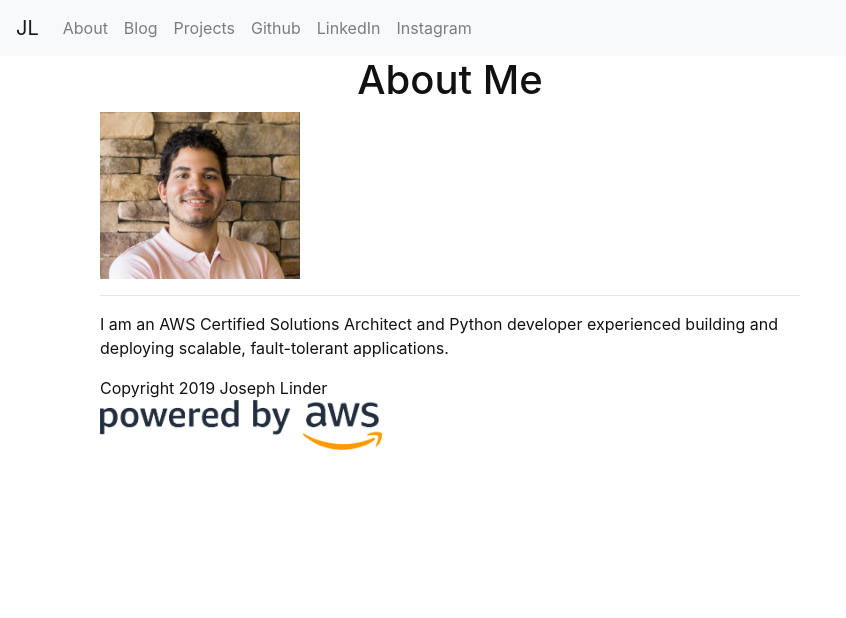
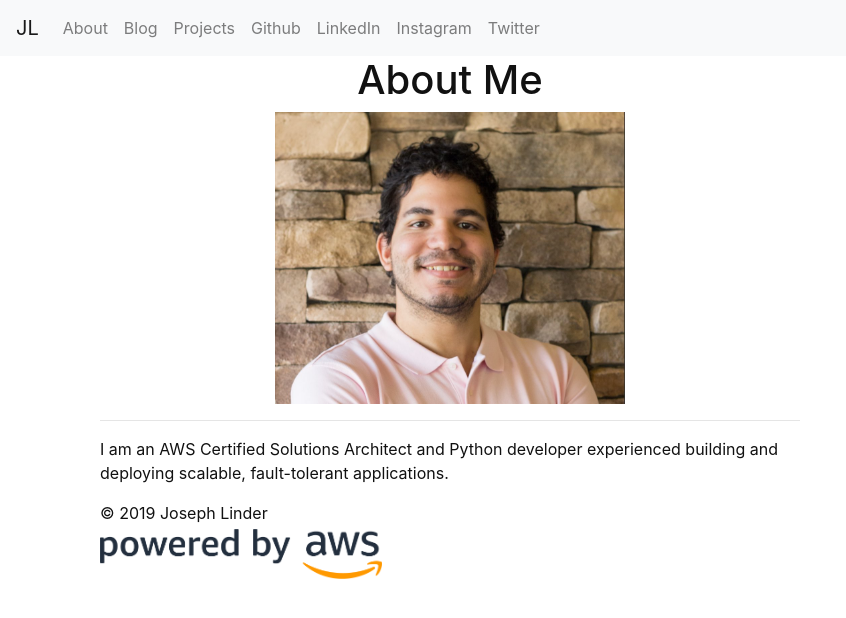
Before and after one commit to jmlinder/jmlinder-blog-elasticbeanstalk-old, a Django app: page /about in a window 1280 px wide. Shown: the top 618 px of the page, without its empty margins (0-846 px from the left). Run offline with Django 3.2, Linux system fonts and the light colour scheme; some libraries are stand-ins or nearby versions.

Commit message:
code refactor; cleaned up About page and Navbar

```diff
--- a/blog/templates/blog/about.html
+++ b/blog/templates/blog/about.html
@@ -3,7 +3,7 @@
 {% load static %}
     <div class="container">
         <h1 class="text-center">About Me</h1>
-        <img class="joe" src="{% static 'blog/img/joe.jpg' %}" alt="Joseph Linder">
+        <img class="joe text-center" src="{% static 'blog/img/joe.jpg' %}" alt="Joseph Linder">
         <hr>
         <p>
             I am an AWS Certified Solutions Architect and Python developer experienced
--- a/blog/templates/blog/base.html
+++ b/blog/templates/blog/base.html
@@ -6,7 +6,7 @@
     <meta http-equiv="X-UA-Compatible" content="ie=edge" />
     <title>My Blog</title>
     {% load static %}
-    <link rel="shortcut icon" type="image/x-icon" href="images/joe.ico" />
+    <link rel="shortcut icon" type="image/x-icon" href="{% static 'blog/img/joe.ico' %}" />
     <link href="https://fonts.googleapis.com/css?family=IBM+Plex+Sans|Open+Sans"rel="stylesheet"/>
     <link rel="stylesheet" href="https://stackpath.bootstrapcdn.com/bootstrap/4.3.1/css/bootstrap.min.css" integrity="sha384-ggOyR0iXCbMQv3Xipma34MD+dH/1fQ784/j6cY/iJTQUOhcWr7x9JvoRxT2MZw1T" crossorigin="anonymous"/>
     <link rel="stylesheet" href="https://use.fontawesome.com/releases/v5.8.2/css/all.css" integrity="sha384-oS3vJWv+0UjzBfQzYUhtDYW+Pj2yciDJxpsK1OYPAYjqT085Qq/1cq5FLXAZQ7Ay" crossorigin="anonymous"/>
@@ -17,7 +17,7 @@
   </head>
 
   <body>
-    <!-- Navbar -->
+    {% comment %} Navbar {% endcomment %}
     <nav class="navbar navbar-expand-lg navbar-light bg-light">
       <a class="navbar-brand" href="/">JL</a>
       <button class="navbar-toggler" type="button" data-toggle="collapse" data-target="#navbarNav" aria-controls="navbarNav" aria-expanded="false" aria-label="Toggle navigation">
@@ -34,6 +34,7 @@
           <li class="nav-item">
             <a class="nav-link" href="/">Projects</a>
           </li>
+          {% comment %} Social Media Links on right side{% endcomment %}
           <li class="nav-item">
             <a class="nav-link" target="_blank" href="https://github.com/jmlinder">Github</a>
           </li>
@@ -42,6 +43,9 @@
           </li>
           <li class="nav-item">
             <a class="nav-link" target="_blank" href="https://www.instagram.com/jmlinder7/" >Instagram</a>
+          </li>
+          <li class="nav-item justify-content-end">
+            <a class="nav-link" target="_blank" href="https://twitter.com/jmlinder/" >Twitter</a>
           </li>
         </ul>
       </div>
@@ -62,9 +66,9 @@
             </main>
             </div>
         </div>
-        <div class="container">Copyright 2019 Joseph Linder</div>
         <div class="container">
-          <a href="https://aws.amazon.com/what-is-cloud-computing"><img class="mb-5" src="{% static 'blog/img/powered_by_aws.png' %}" height=50 alt="Powered by AWS Cloud Computing"></a>
+          <p class="mb-1">© 2019 Joseph Linder</p>
+          <a href="https://aws.amazon.com/what-is-cloud-computing" target="_blank"><img class="mb-5" src="{% static 'blog/img/powered_by_aws.png' %}" height=50 alt="Powered by AWS Cloud Computing"></a>
         </div>
     </div>
   </body>
--- a/static/css/blog.css
+++ b/static/css/blog.css
@@ -13,12 +13,12 @@ body {
 .header {
   text-align: center;
   font-family: "Open Sans", sans-serif;
-  color: ;
 }
 
 .joe {
-  width: 200px;
+  width: 50%;
   margin: 0 auto;
+  display: block;
 }
 
 .post {
```
Also changed, not shown: ebdjango/settings.py (+38 -46 lines).
